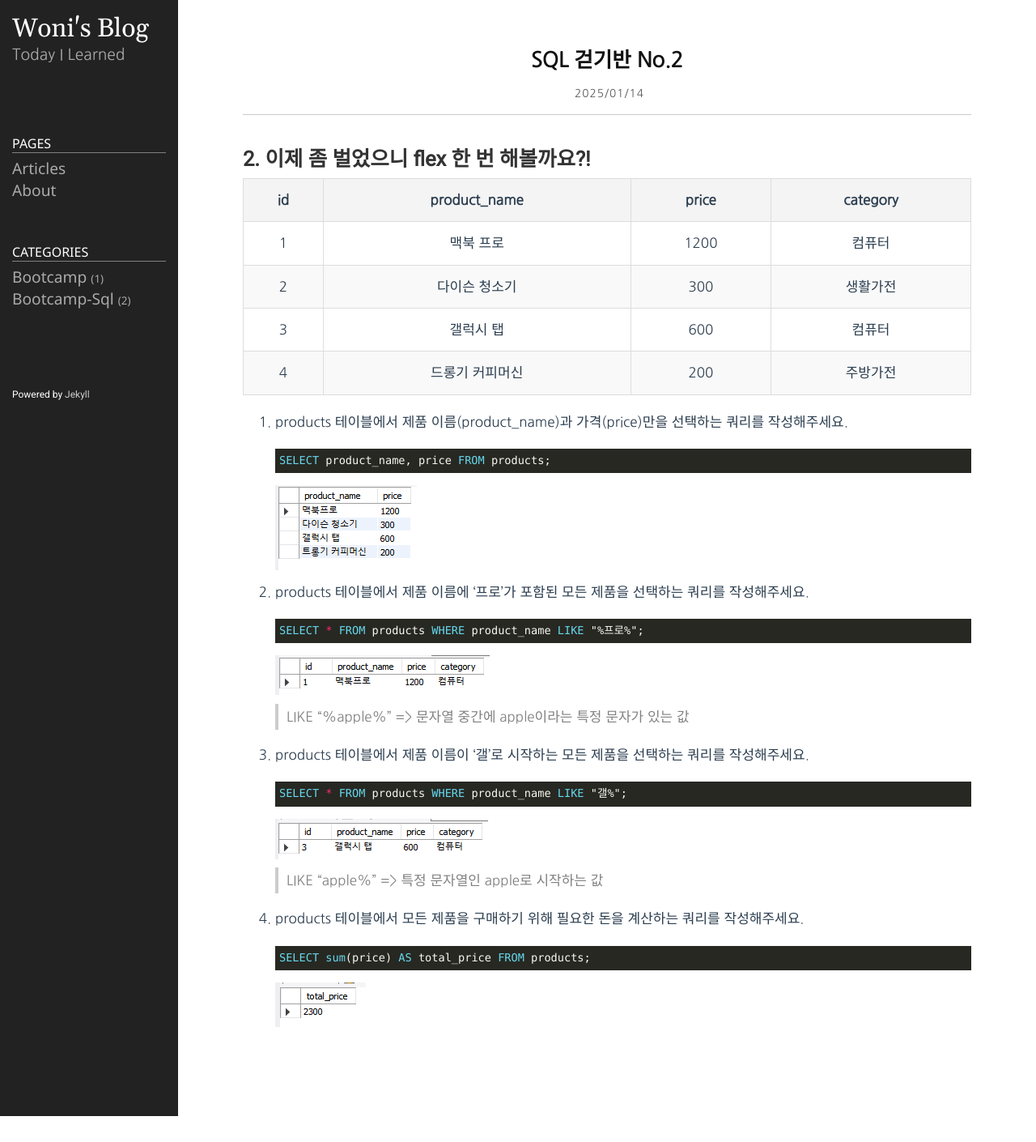
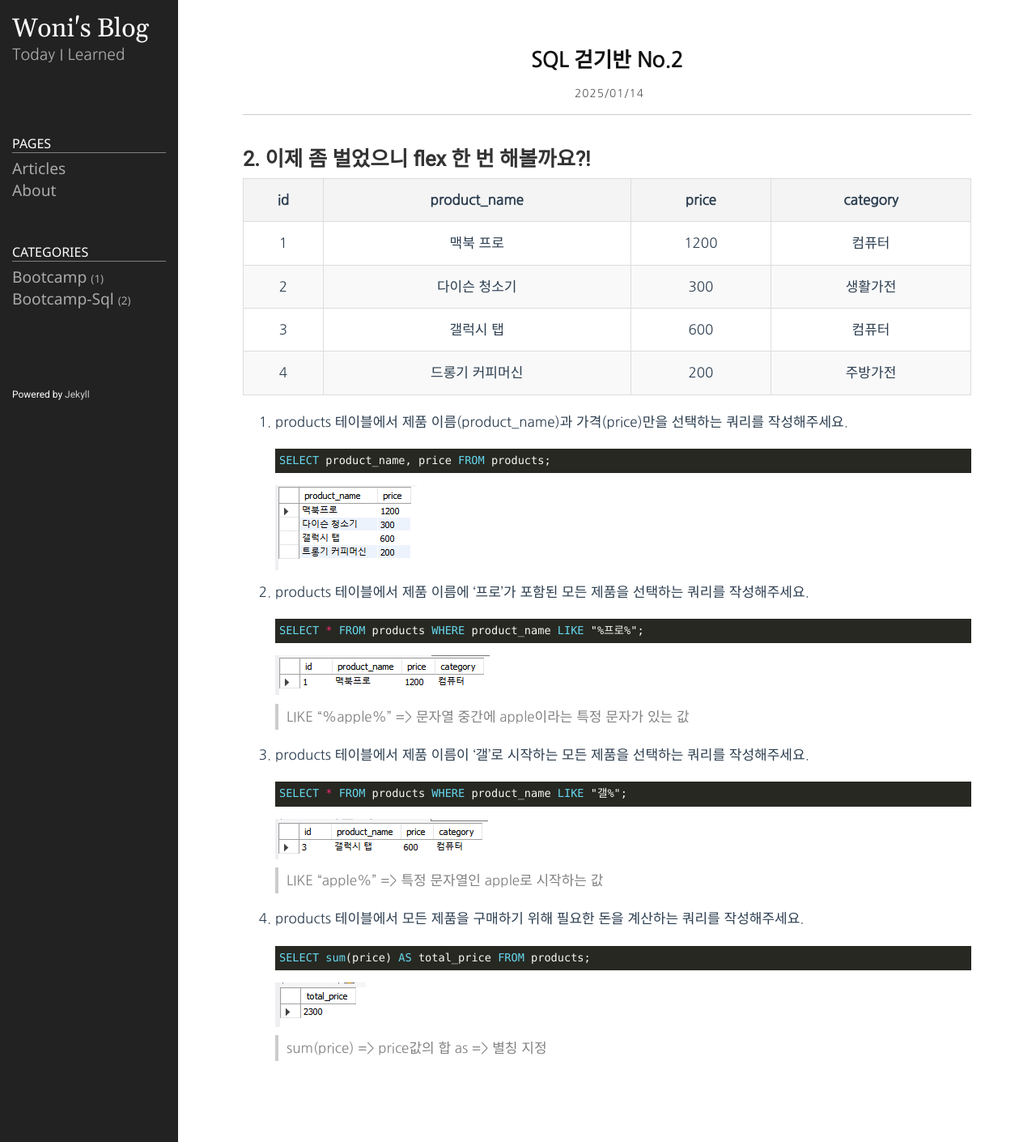
Before and after one commit to s-woni/s-woni.github.io, a Jekyll site: the page built from _posts/2025-01-14-walk2.md, in a window 1280 px wide. Shown: the whole page at 81% size. Built offline with Jekyll 4.4.1, drawn with Linux system fonts in a browser that asks for light colours; before the commit the page ends 1378 px from its top, so only the background shows below that.

Commit message:
Update 2025-01-14-walk2.md

````diff
--- a/_posts/2025-01-14-walk2.md
+++ b/_posts/2025-01-14-walk2.md
@@ -39,3 +39,5 @@ SELECT * FROM products WHERE product_name LIKE "갤%";
 SELECT sum(price) AS total_price FROM products;
 ```
 ![walk2-8](/public/img/walk2-8.png)
+> sum(price) => price값의 합
+as => 별칭 지정
````
